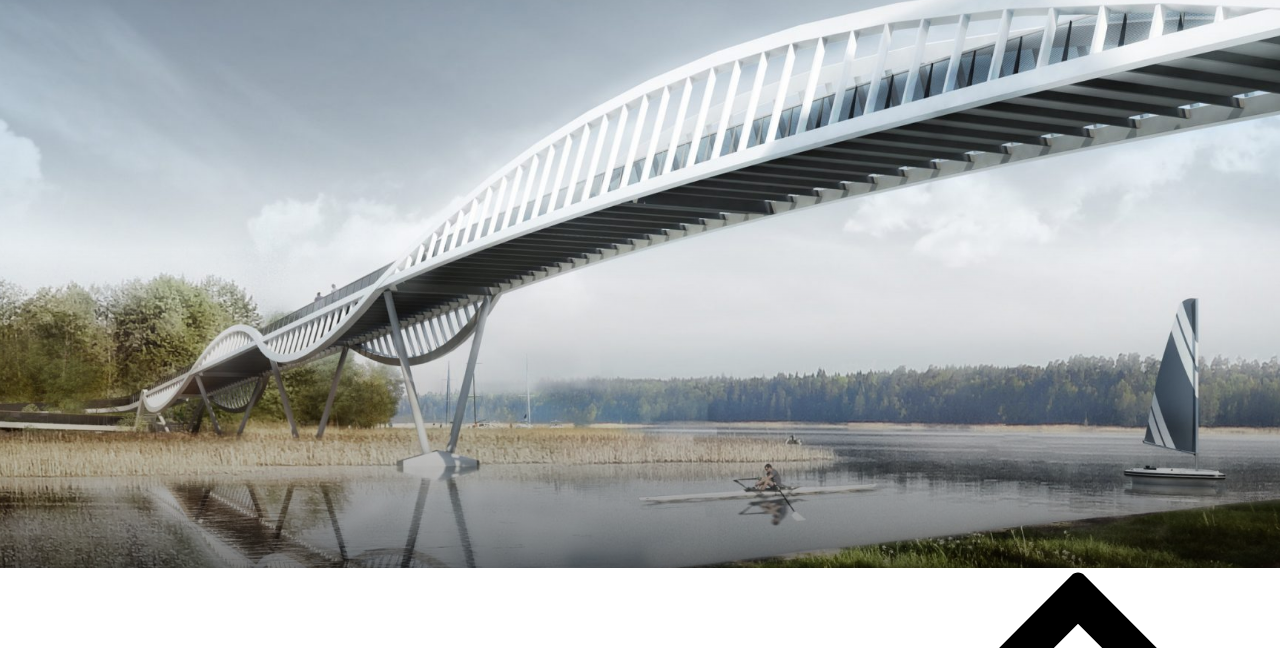
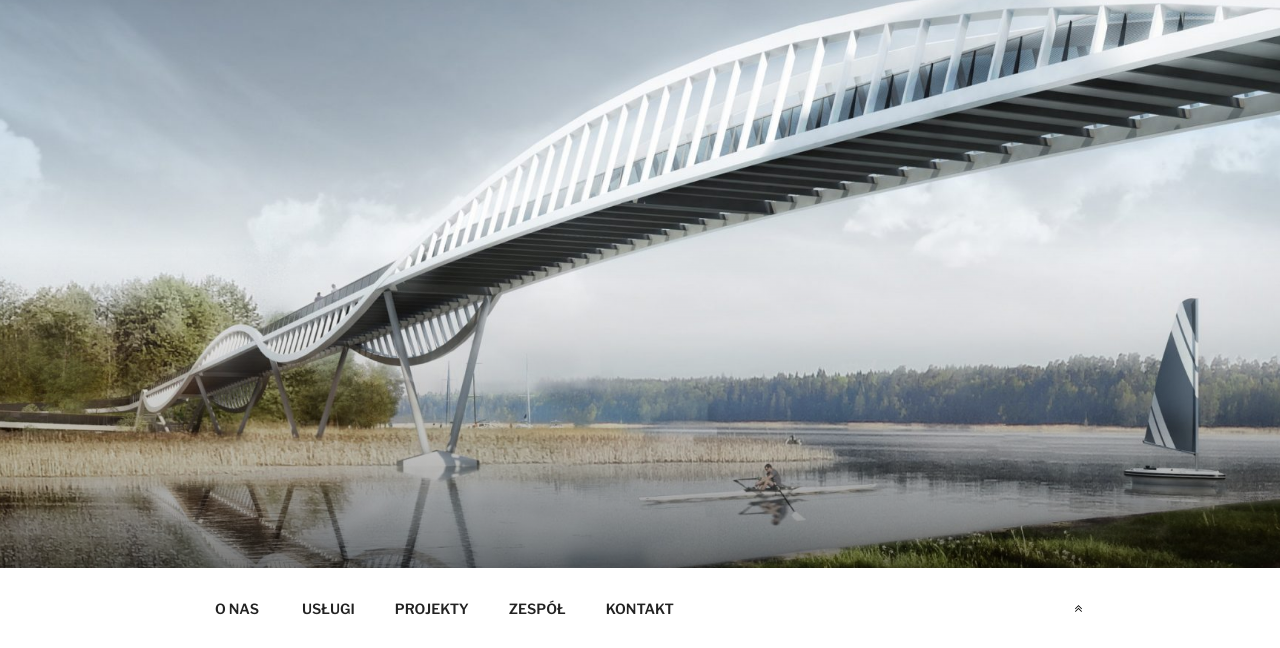
Before and after one commit to RyszardPolechonski/company-website, a website: page index.html in a window 1280 px wide. Shown: the part 152-800 px from the top of the page. Drawn offline with nearby package versions, Linux system fonts and the light colour scheme.

Commit message:
Update styles.css

```diff
--- a/styles.css
+++ b/styles.css
@@ -147,7 +147,7 @@ body{
 }
 
 .arrow{
-    height: 100%;
+    height: 20px;
     width: 20px;
     display: flex;
     justify-content: center;
```
